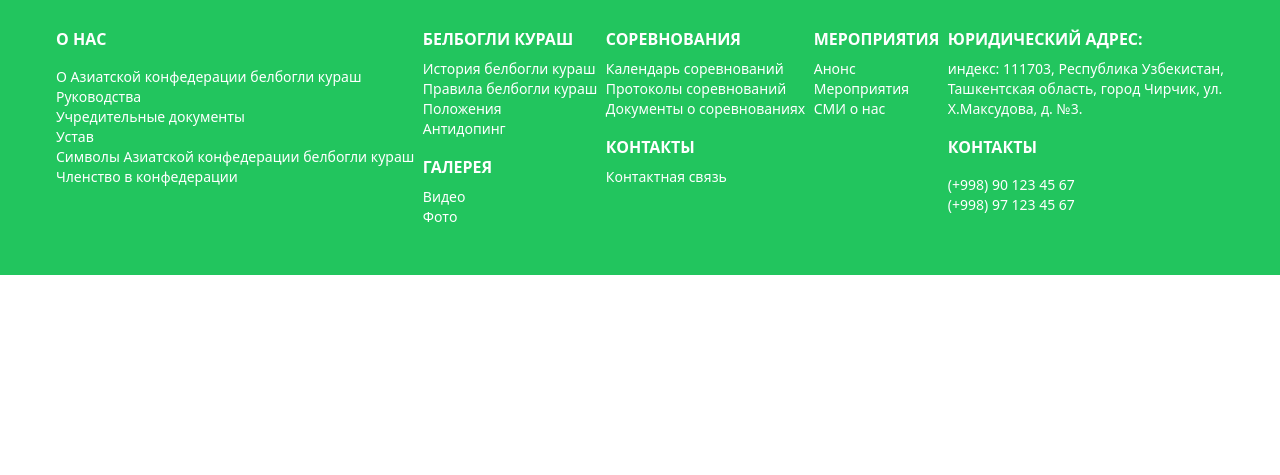
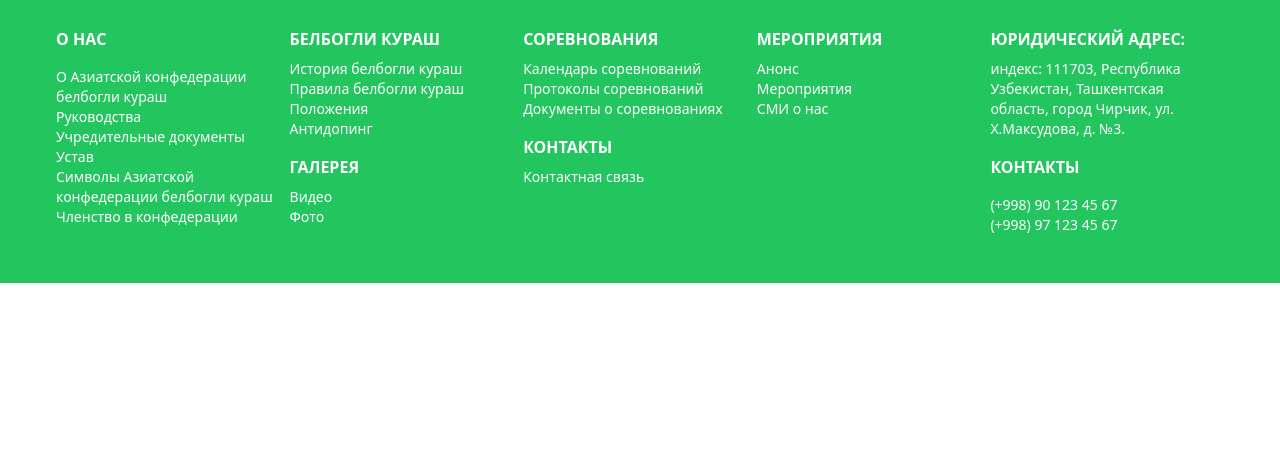
Before and after one commit to Shavkatjon-O/abkk.org, a Django app: page / in a window 1280 px wide. Shown: the part 253-728 px from the top of the page. Run offline with Django 5.2, Linux system fonts and the light colour scheme; some libraries are stand-ins or nearby versions; some web fonts are replaced.

Commit message:
fix: width

```diff
--- a/templates/includes/footer.html
+++ b/templates/includes/footer.html
@@ -2,7 +2,7 @@
 
 <footer class="px-14 py-12 flex items-start justify-between text-white bg-gradient-to-tr from-footer-blue to-footer-green bg-green-500">
 
-  <div class="flex flex-col space-y-4">
+  <div class="w-1/5 flex flex-col space-y-4">
     <span class="font-semibold uppercase">О нас</span>
     <div class="flex flex-col text-sm">
       <a href="">О Азиатской конфедерации белбогли кураш</a>
@@ -13,7 +13,7 @@
       <a href="">Членство в конфедерации</a>
     </div>
   </div>
-  <div class="flex flex-col space-y-4">
+  <div class="w-1/5 flex flex-col space-y-4">
     <div class="flex flex-col space-y-2">
       <span class="font-semibold uppercase">Белбогли кураш</span>
       <div class="flex flex-col text-sm">
@@ -31,7 +31,7 @@
       </div>
     </div>
   </div>
-  <div class="flex flex-col space-y-4">
+  <div class="w-1/5 flex flex-col space-y-4">
     <div class="flex flex-col space-y-2">
       <span class="font-semibold uppercase">Соревнования</span>
       <div class="flex flex-col text-sm">
@@ -47,7 +47,7 @@
       </div>
     </div>
   </div>
-  <div class="flex flex-col space-y-2">
+  <div class="w-1/5 flex flex-col space-y-2">
     <span class="font-semibold uppercase">Мероприятия</span>
     <div class="flex flex-col text-sm">
       <a href="">Анонс</a>
@@ -56,13 +56,11 @@
     </div>
   </div>
 
-  <div class="flex flex-col space-y-4">
+  <div class="w-1/5 flex flex-col space-y-4">
     <div class="flex flex-col space-y-2">
       <span class="font-semibold uppercase">Юридический адрес:</span>
       <div class="flex flex-col text-sm">
-        <span>индекс: 111703, Республика Узбекистан,</span>
-        <span>Ташкентская область, город Чирчик, ул. </span>
-        <span>Х.Максудова, д. №3.</span>
+        <span>индекс: 111703, Республика Узбекистан, Ташкентская область, город Чирчик, ул. Х.Максудова, д. №3.</span>
       </div>
     </div>
     <span class="font-semibold uppercase">Контакты</span>
```
